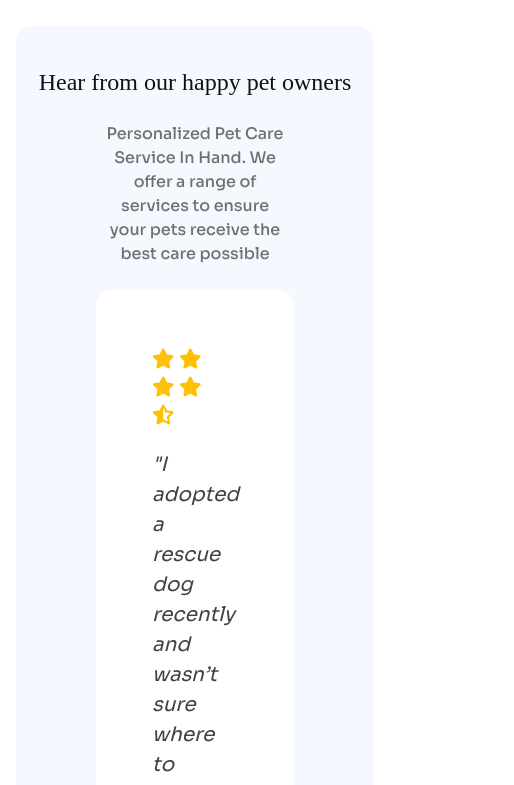
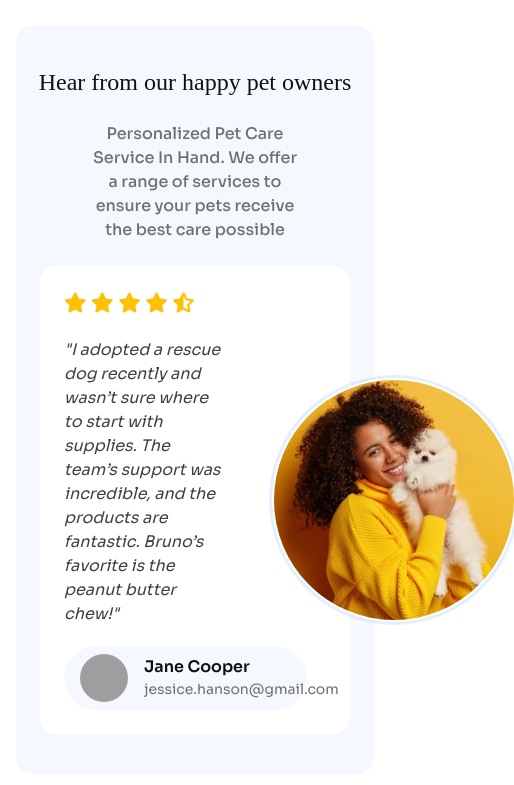
Before and after one commit to protapkrghosh/Browse4Pets, a plain HTML site: page index.html in a window 390 px wide. Shown: the part 3220-4005 px from the top of the page, 514 px wide, since content can reach past the window. Drawn offline with nearby package versions, Linux system fonts and the light colour scheme; grey boxes are pictures that could not be loaded; a web font is replaced by a local one.

Commit message:
responsive testimonial section

```diff
--- a/index.html
+++ b/index.html
@@ -758,7 +758,7 @@
                         Hear from our happy pet owners
                      </h1>
                      <p
-                        class="text-[#706f6f] md:text-lg font-medium w-2/4 mx-auto mt-6 md:mt-9"
+                        class="text-[#706f6f] xl:text-lg font-medium w-3/5 xl:w-2/4 mx-auto mt-6 md:mt-9"
                      >
                         Personalized Pet Care Service In Hand. We offer a range
                         of services to ensure your pets receive the best care
@@ -768,7 +768,7 @@
 
                   <!-- Client rating card -->
                   <div
-                     class="bg-white mx-20 rounded-2xl flex justify-between p-14"
+                     class="bg-white mx-6 md:mx-20 lg:mx-10 xl:mx-20 rounded-2xl flex justify-between p-6 lg:p-10 xl:p-14"
                   >
                      <div class="w-4/5">
                         <div class="text-[#FFC107] text-xl">
@@ -780,7 +780,7 @@
                         </div>
 
                         <p
-                           class="w-3/4 text-[#424242] text-[20px] italic my-5 md:mt-5 md:mb-10"
+                           class="w-3/4 text-[#424242] text-base xl:text-[20px] italic my-5 md:mt-5 md:mb-10"
                         >
                            "I adopted a rescue dog recently and wasn’t sure
                            where to start with supplies. The team’s support was
@@ -794,7 +794,7 @@
                               class="bg-[#b0cffa21] px-4 py-2 flex items-center w-fit rounded-full"
                            >
                               <img
-                                 class="w-16 h-16 rounded-full mr-4"
+                                 class="w-12 xl:w-16 h-12 xl:h-16 rounded-full mr-4"
                                  src="./assets/ared.jpg"
                                  alt="Image"
                               />
@@ -813,25 +813,25 @@
                               class="avatar-group -space-x-6 rtl:space-x-reverse"
                            >
                               <div class="avatar">
-                                 <div class="w-16">
+                                 <div class="w-12 xl:w-16 h-12 xl:h-16">
                                     <img src="./assets/woman.jpg" />
                                  </div>
                               </div>
 
                               <div class="avatar">
-                                 <div class="w-16">
+                                 <div class="w-12 xl:w-16 h-12 xl:h-16">
                                     <img src="./assets/teenager-dog.jpg" />
                                  </div>
                               </div>
 
                               <div class="avatar">
-                                 <div class="w-16">
+                                 <div class="w-12 xl:w-16 h-12 xl:h-16">
                                     <img src="./assets/woman3.jfif" />
                                  </div>
                               </div>
 
                               <div class="avatar">
-                                 <div class="w-16">
+                                 <div class="w-12 xl:w-16 h-12 xl:h-16">
                                     <img src="./assets/woman-hugging-pet.jpg" />
                                  </div>
                               </div>
```
